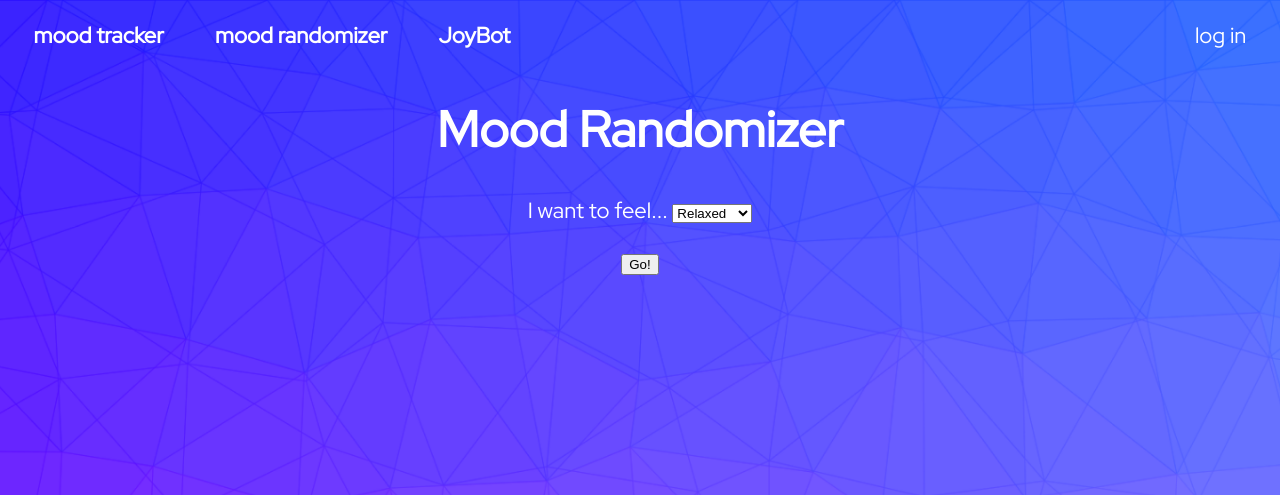
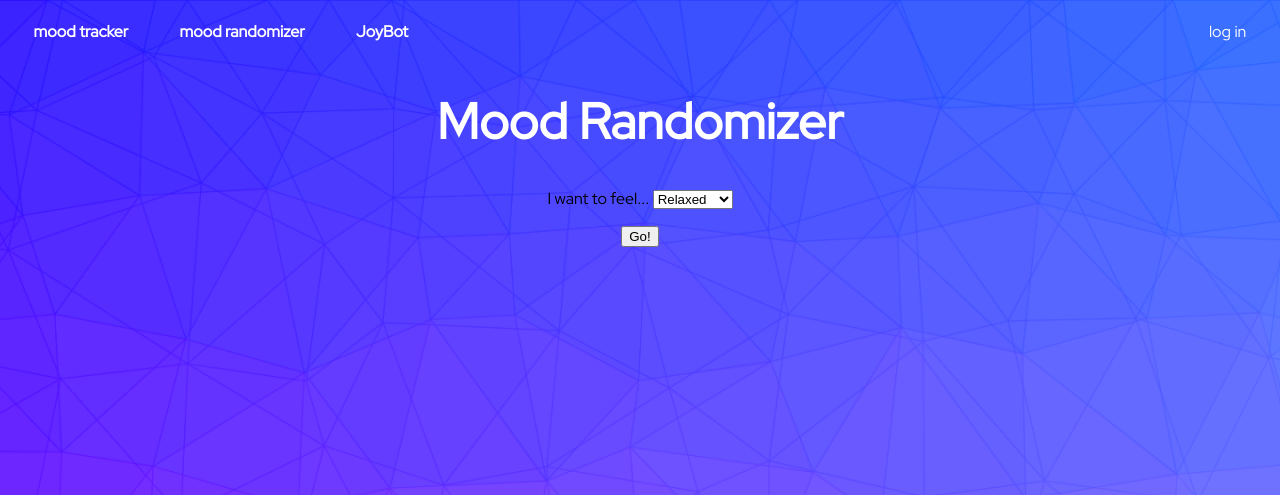
Before and after one commit to TurtleNinja/error404-mood-not-found, a Flask app: page /mood_randomizer_home in a window 1280 px wide. Shown: the top 495 px of the page. Run offline with Flask 2, Linux system fonts and the light colour scheme.

Commit message:
removed inline css

```diff
--- a/flaskr/templates/moodrandhome.html
+++ b/flaskr/templates/moodrandhome.html
@@ -6,24 +6,6 @@
     <link href="../static/MoodRandomizerLaugh.css" rel="stylesheet" type="text/css">
     <link href="https://fonts.googleapis.com/css2?family=Red+Hat+Display&display=swap" rel="stylesheet">
     <meta name="viewport" content="width=device-width, initial-scale=1.0">
-
-    <style>
-        h1 {
-            text-align: center;
-            color: white
-        }
-        p {
-            text-align: center;
-            color: white
-
-        }
-        body {
-            font-family: 'Red Hat Display';font-size: 22px;
-        }
-        button {
-            text-align: center;
-        }
-    </style>
 
     <title>Mood Randomizer</title>
 
```
